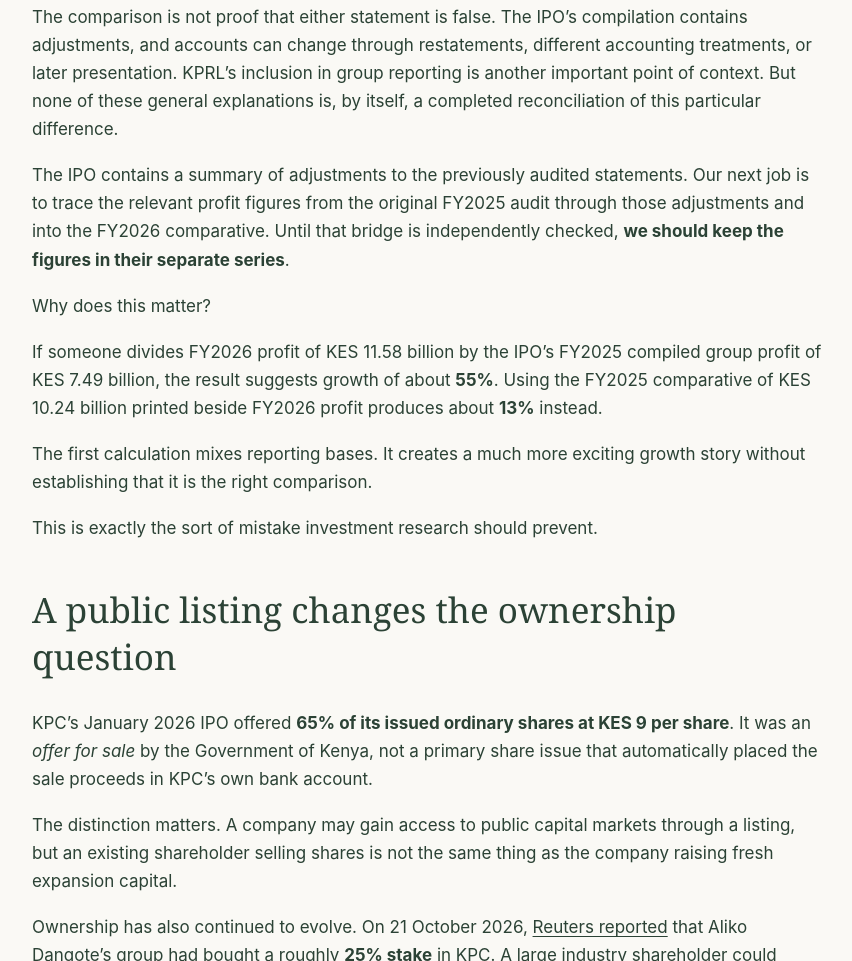
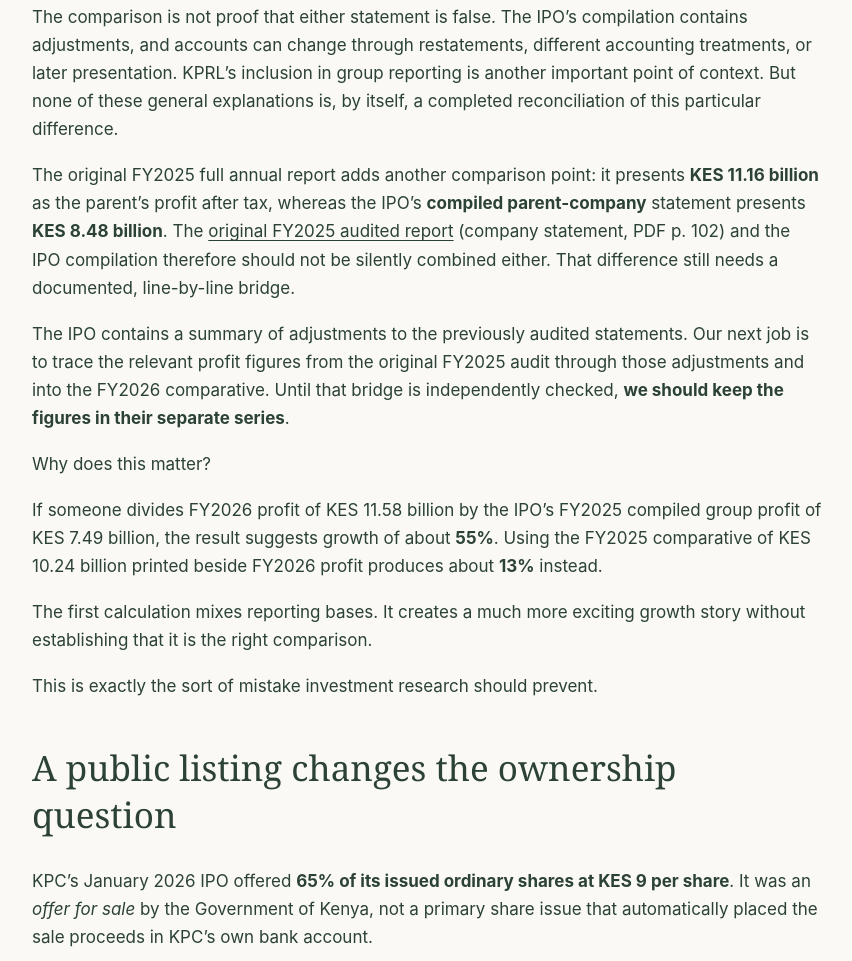
Before and after one commit to meyoinsights/meyoinsights.github.io, an Astro site: page /blog/kenya-pipeline-earnings-and-accounts in a window 1280 px wide. Shown: the part 3984-4945 px from the top of the page, without its empty margins (213-1065 px from the left). Built offline with nearby package versions, Linux system fonts and the light colour scheme; Astro itself is replaced by a stand-in of ours.

Commit message:
Identify the original-versus-compiled FY2025 parent earnings gap

```diff
--- a/src/pages/blog/kenya-pipeline-earnings-and-accounts.md
+++ b/src/pages/blog/kenya-pipeline-earnings-and-accounts.md
@@ -77,6 +77,8 @@ That is roughly **KES 2.75 billion apart**, even though the figures refer to the
 
 The comparison is not proof that either statement is false. The IPO's compilation contains adjustments, and accounts can change through restatements, different accounting treatments, or later presentation. KPRL's inclusion in group reporting is another important point of context. But none of these general explanations is, by itself, a completed reconciliation of this particular difference.
 
+The original FY2025 full annual report adds another comparison point: it presents **KES 11.16 billion** as the parent's profit after tax, whereas the IPO's **compiled parent-company** statement presents **KES 8.48 billion**. The [original FY2025 audited report](https://libraryir.parliament.go.ke/items/3db9fb13-5f4b-4ab2-9e00-413e3353c34e) (company statement, PDF p. 102) and the IPO compilation therefore should not be silently combined either. That difference still needs a documented, line-by-line bridge.
+
 The IPO contains a summary of adjustments to the previously audited statements. Our next job is to trace the relevant profit figures from the original FY2025 audit through those adjustments and into the FY2026 comparative. Until that bridge is independently checked, **we should keep the figures in their separate series**.
 
 Why does this matter?
```
